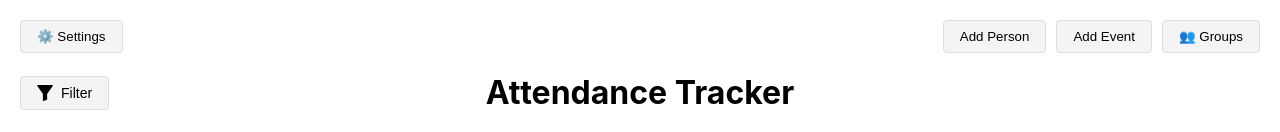
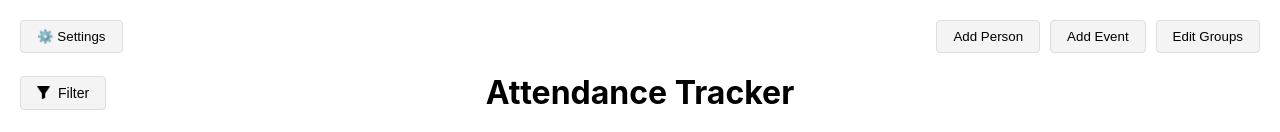
Before and after one commit to adamnelsonarcher/attendance-tracker, a React (Create React App) app: page / in a window 1280 px wide. Shown: the top 132 px of the page. Built offline with nearby package versions, Linux system fonts and the light colour scheme.

Commit message:
Button Styling

```diff
--- a/src/App.css
+++ b/src/App.css
@@ -35,8 +35,8 @@ h1 {
 }
 
 .group-filter-button img {
-  width: 16px;
-  height: 16px;
+  width: 5px;
+  height: 5px;
 }
 
 .title-row {
@@ -71,8 +71,8 @@ h1 {
 }
 
 .filter-button img {
-  width: 16px;
-  height: 16px;
+  width: 13px;
+  height: 13px;
 }
 
 /* Update GroupFilter positioning */
--- a/src/components/TopBar/TopBar.jsx
+++ b/src/components/TopBar/TopBar.jsx
@@ -15,7 +15,7 @@ function TopBar({ onSettingsClick, onAddPersonClick, onAddEventClick, onGroupsCl
       <div className="action-buttons">
         <button onClick={onAddPersonClick}>Add Person</button>
         <button onClick={onAddEventClick}>Add Event</button>
-        <button onClick={onGroupsClick}>👥 Groups</button>
+        <button onClick={onGroupsClick}>Edit Groups</button>
       </div>
     </div>
   );
```
